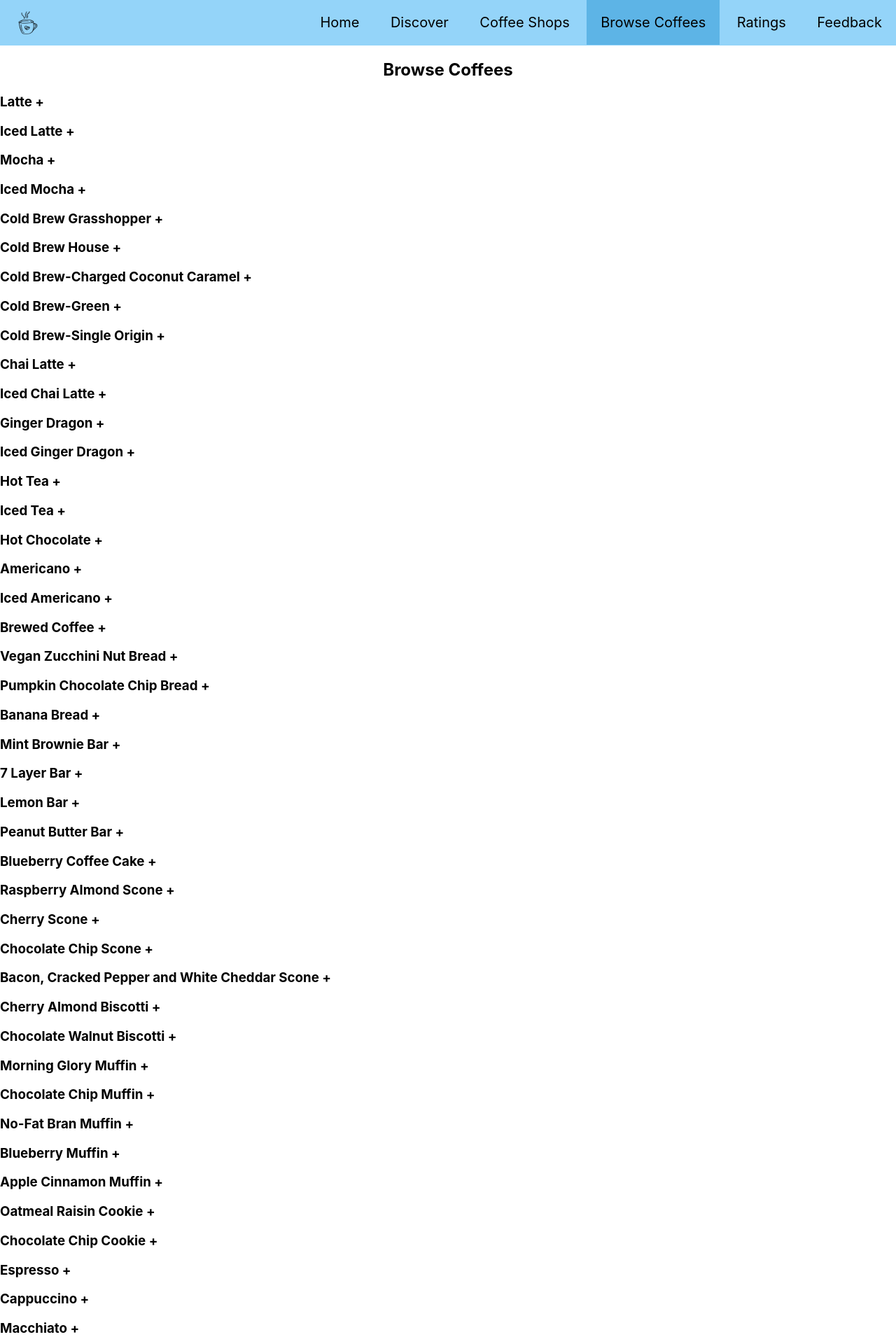
After one commit to CS222-UIUC/course-project-champaign-coffee, a Flask app: page /browse_coffees in a window 1280 px wide. The commit adds this page. Shown: the top 1920 px of the page at 70% size. Run offline with Flask 3, Linux system fonts and the light colour scheme.

Commit message:
Add browse by coffee page

```diff
--- a/app.py
+++ b/app.py
@@ -1,6 +1,7 @@
 """ FLASK SERVER FOR WEB APP """
 from flask import Flask, render_template, request, redirect, url_for
-from db import CoffeeShop, Item, CoffeeData, UserFeedback, SiteFeedback, session
+from db import CoffeeShop, Item, CoffeeData, UserFeedback, SiteFeedback, session, ExtendedCoffeeData
+from sqlalchemy.orm import joinedload
 import config
 
 app = Flask(__name__)
@@ -49,6 +50,17 @@ def coffee_shops():
         })
 
     return render_template('coffee_shops.html', coffee_shop_details=coffee_shop_details)
+
+
+@app.route('/browse_coffees')
+def browse_coffees():
+    items = session.query(Item).all()
+    coffee_items = []
+    for item in items:
+        shops = session.query(ExtendedCoffeeData).options(joinedload(ExtendedCoffeeData.coffee_shop)).filter(ExtendedCoffeeData.item_id == item.id).all()
+        coffee_items.append((item, shops))
+
+    return render_template('browse_coffees.html', coffee_items=coffee_items)
 
 
 @app.route('/ratings')
--- /dev/null
+++ b/templates/browse_coffees.html
@@ -0,0 +1,50 @@
+<!DOCTYPE html>
+<html>
+<head>
+    <link rel="stylesheet" type="text/css" href="{{ url_for('static', filename='style.css') }}?v={{ app_version }}">
+    <link rel="preconnect" href="https://fonts.googleapis.com">
+    <link rel="preconnect" href="https://fonts.gstatic.com" crossorigin>
+    <script src="{{ url_for('static', filename='script.js') }}?v={{ app_version }}"></script>
+    <title>Champaign Coffee - Coffee Menu</title>
+    <script>
+        function toggleDetails(id) {
+            const details = document.getElementById(`details-${id}`);
+            const icon = document.getElementById(`icon-${id}`);
+            if (details.style.display === 'none') {
+                details.style.display = 'block';
+                icon.innerText = '-';
+            } else {
+                details.style.display = 'none';
+                icon.innerText = '+';
+            }
+        }
+    </script>
+</head>
+<body>
+    <div class="topnav">
+        <img src="static/logo.png?v=1.0" alt="Coffee logo" style="float:left; width: 80px; height:65px;">
+        <a href="{{url_for('home')}}">Home</a>
+        <a href="{{url_for('discover')}}">Discover</a>
+        <a href="{{ url_for('coffee_shops') }}">Coffee Shops</a>
+        <a class="active" href="{{ url_for('browse_coffees') }}">Browse Coffees</a>
+        <a href="{{url_for('ratings')}}">Ratings</a>
+        <a href="{{ url_for('feedback') }}">Feedback</a>
+    </div>
+    <center><h2>Browse Coffees</h2></center>
+    <div class="browse_coffees">
+        {% for item, shops in coffee_items %}
+        <div class="coffee-item">
+            <h3 onclick="toggleDetails('{{ item.id }}')">{{ item.name }} <span class="expand-icon" id="icon-{{ item.id }}">+</span></h3>
+            <div class="coffee-item-details" id="details-{{ item.id }}" style="display: none;">
+                <h4>Available at:</h4>
+                <ul>
+                    {% for shop in shops %}
+                    <li>{{ shop.coffee_shop.name }} - Location: {{ shop.coffee_shop.location }}</li>
+                    {% endfor %}
+                </ul>
+            </div>
+        </div>
+        {% endfor %}
+    </div>
+</body>
+</html>
--- a/templates/coffee_shops.html
+++ b/templates/coffee_shops.html
@@ -27,6 +27,7 @@
 			<a href="{{url_for('home')}}">Home</a>
 			<a href="{{url_for('discover')}}">Discover</a>
 			<a class="active" href="{{ url_for('coffee_shops') }}">Coffee Shops</a>
+			<a href="{{url_for('browse_coffees')}}">Browse Coffees</a>
 			<a href="{{url_for('ratings')}}">Ratings</a>
 			<a href="{{ url_for('feedback') }}">Feedback</a>
 		</div>
--- a/templates/discover.html
+++ b/templates/discover.html
@@ -15,6 +15,7 @@
 		<a href="{{ url_for('home') }}">Home</a>
 		<a class="active" href="{{ url_for('discover') }}">Discover</a>
 		<a href="{{url_for('coffee_shops')}}">Coffee Shops</a>
+		<a href="{{url_for('browse_coffees')}}">Browse Coffees</a>
 		<a href="{{ url_for('ratings') }}">Ratings</a>
 		<a href="{{ url_for('feedback') }}">Feedback</a>
 	</div>
--- a/templates/feedback.html
+++ b/templates/feedback.html
@@ -14,6 +14,7 @@
 		<a href="{{url_for('home')}}">Home</a>
 		<a href = "{{url_for('discover')}}">Discover</a>
 		<a href="{{url_for('coffee_shops')}}">Coffee Shops</a>
+		<a href="{{url_for('browse_coffees')}}">Browse Coffees</a>
 		<a href="{{url_for('ratings')}}">Ratings</a>
 		<a class="active" href="{{ url_for('feedback') }}">Feedback</a>
 	</div>
--- a/templates/index.html
+++ b/templates/index.html
@@ -14,6 +14,7 @@
 		<a class="active" href="{{ url_for('home') }}">Home</a>
 		<a href="{{ url_for('discover') }}">Discover</a>
 		<a href="{{url_for('coffee_shops')}}">Coffee Shops</a>
+		<a href="{{url_for('browse_coffees')}}">Browse Coffees</a>
 		<a href="{{ url_for('ratings') }}">Ratings</a>
 		<a href="{{ url_for('feedback') }}">Feedback</a>
 	</div>
--- a/templates/ratings.html
+++ b/templates/ratings.html
@@ -14,6 +14,7 @@
 		<a href = "{{ url_for('home') }}">Home</a>
 		<a href="{{ url_for('discover') }}">Discover</a>
 		<a href="{{url_for('coffee_shops')}}">Coffee Shops</a>
+		<a href="{{url_for('browse_coffees')}}">Browse Coffees</a>
 		<a class="active" href="{{ url_for('ratings') }}">Ratings</a>
 		<a href="{{ url_for('feedback') }}">Feedback</a>
 	</div>
```
Also changed, not shown: champaign_menu.db.
